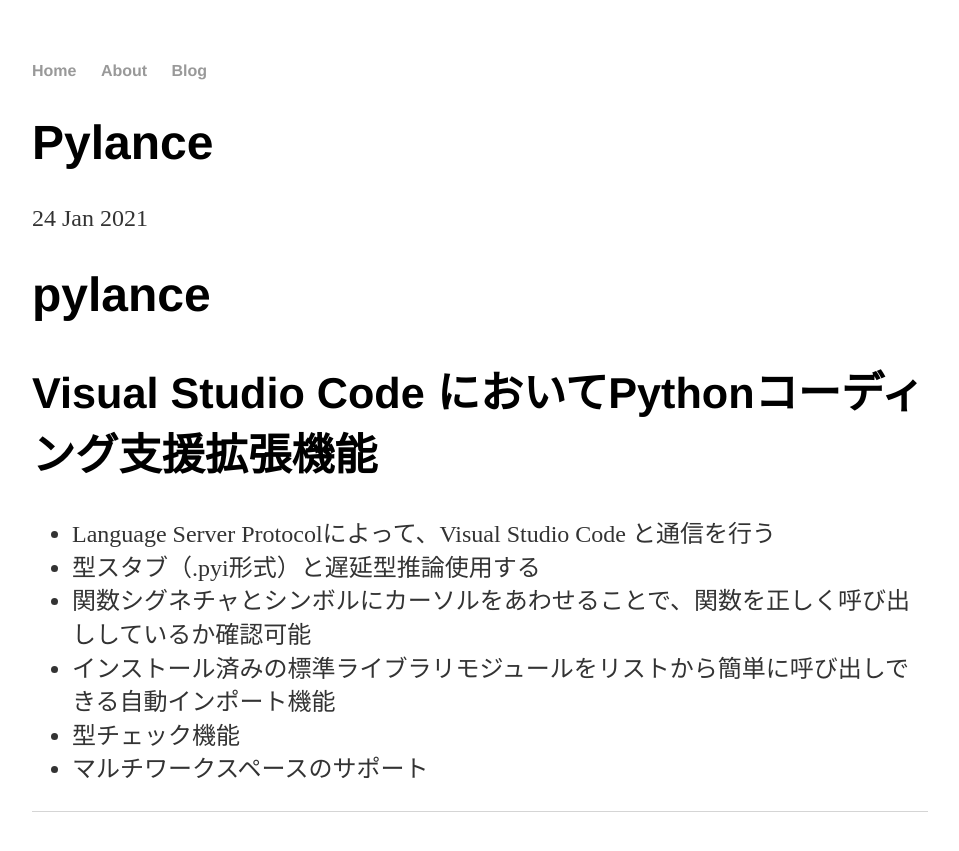
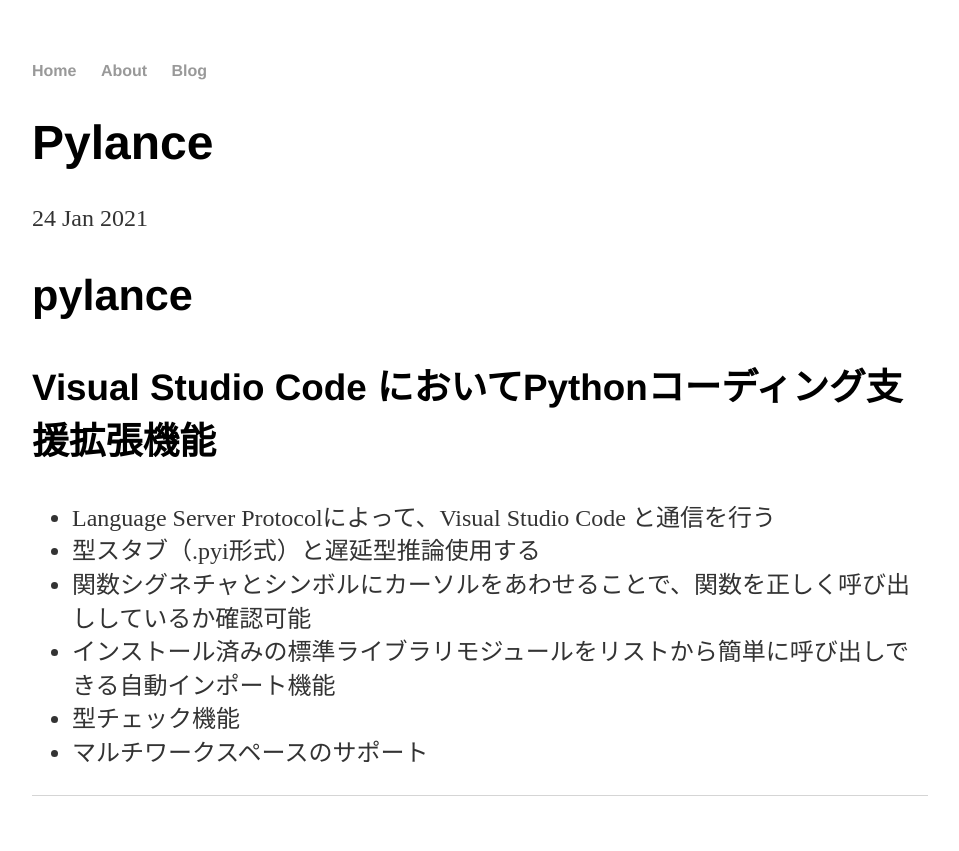
Before and after one commit to MasayaAbe/MasayaAbe.github.io, a Jekyll site: the page built from _posts/2021-01-24-pylance.md, in a window 1280 px wide. Shown: the top 851 px of the page, without its empty margins (160-1119 px from the left). Built offline with Jekyll 4.4.1, drawn with Linux system fonts in a browser that asks for light colours; our own code applies the rules of GitHub Pages for plain Markdown files.

Commit message:
[update] タイトル部分の微調整

```diff
--- a/_posts/2021-01-24-pylance.md
+++ b/_posts/2021-01-24-pylance.md
@@ -1,6 +1,6 @@
-# pylance
+## pylance
 
-## Visual Studio Code においてPythonコーディング支援拡張機能
+### Visual Studio Code においてPythonコーディング支援拡張機能
 
 * Language Server Protocolによって、Visual Studio Code と通信を行う
 * 型スタブ（.pyi形式）と遅延型推論使用する
```
